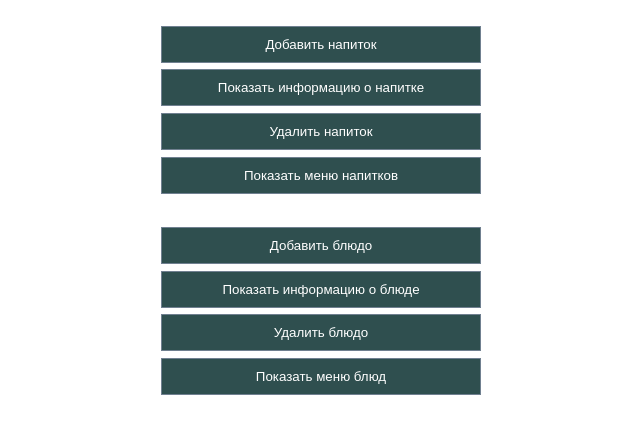
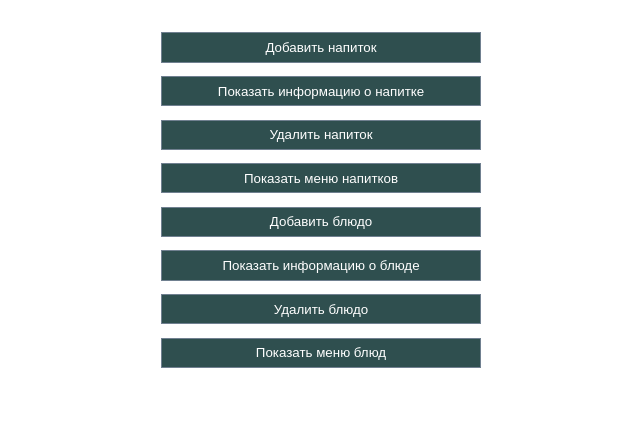
Before and after one commit to Feldmar/js-home-tasks-boltach, a plain HTML site: page lesson-19-mvc/task1.html in a window 1280 px wide. Shown: the whole page, without its empty margins (319-959 px from the left). Drawn offline with Linux system fonts and the light colour scheme.

Commit message:
lesson-19-mvc

```diff
--- a/lesson-19-mvc/drink.js
+++ b/lesson-19-mvc/drink.js
@@ -1,7 +1,7 @@
 'use strict';
 
-var drinkStorage = new TLocalStorage();
-      drinkStorage.reset();
+var drinkStorage = new TLocalStorage('drinks');
+drinkStorage.reset();
 
 function addDrink() {
   var drinkName = prompt('Введите название напитка', 'Test Drink').toLowerCase().trim();
@@ -12,7 +12,7 @@ function addDrink() {
     fHash.alcohol = confirm('Ваш напиток алкогольный?') ? 'да' : 'нет';
     return drinkStorage.addValue(drinkName, fHash);
   } else {
-    alert('Ввод отменен!')
+    alert('Ввод отменен!');
   }
 }
 
@@ -60,8 +60,8 @@ function showDrinksMenu() {
   document.getElementById('message').innerHTML = resultHTML;
 }
 
-var eatStorage = new TLocalStorage();
-      eatStorage.reset();
+var eatStorage = new TLocalStorage('food');
+eatStorage.reset();
 
 function addEat() {
   var eatName = prompt('Введите название напитка', 'Test Drink').toLowerCase().trim();
@@ -72,7 +72,7 @@ function addEat() {
     rHash.spicy = confirm('Ваше блюдо острое?') ? 'да' : 'нет';
     return eatStorage.addValue(eatName, rHash);
   } else {
-    alert('Ввод отменен!')
+    alert('Ввод отменен!');
   }
 }
 
--- a/lesson-19-mvc/task1.html
+++ b/lesson-19-mvc/task1.html
@@ -13,13 +13,11 @@
         font-family: "Open Sans", serif;
         font-size: 0.8em;
       }
-      .manage-drinks > * {
-        display: block;
-        padding: 10px
+      .manage-drinks{
+        display: grid;
       }
-      .manage-eat > * {
-        display: block;
-        padding: 10px
+      .manage-eat{
+        display: grid;
       }
       .manage-drinks .drink-info .manage-eat .eat-info {
         margin: 0.5em auto;
@@ -48,7 +46,7 @@
       <input type='button' value='Показать информацию о напитке' onclick='showDrinkInfo()'>
       <input type='button' value='Удалить напиток' onclick='removeDrink()'>
       <input type='button' value='Показать меню напитков' onclick='showDrinksMenu()'>
-      <div id="message" class="drink-info"></div>
+      <div class="drink-info"></div>
     </div>
     <div class="manage-eat">
       <input type='button' value='Добавить блюдо' onclick='addEat()'>
```
